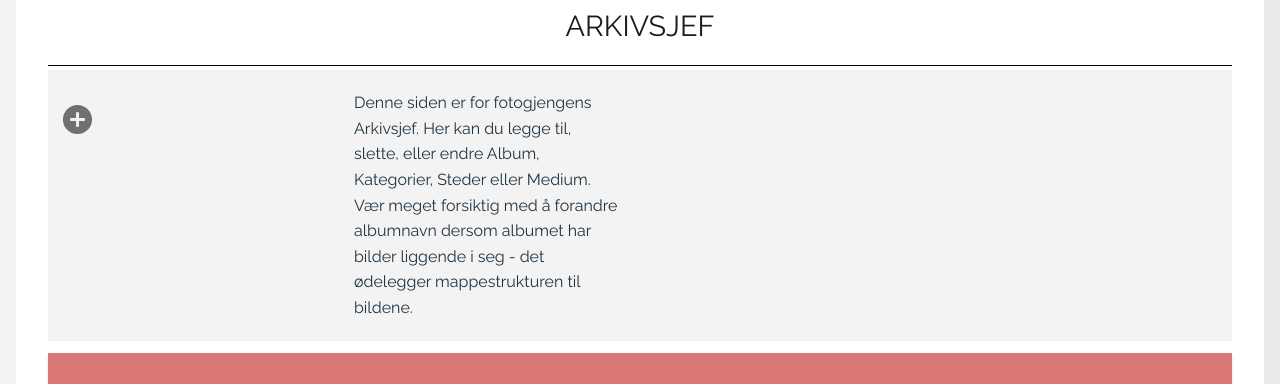
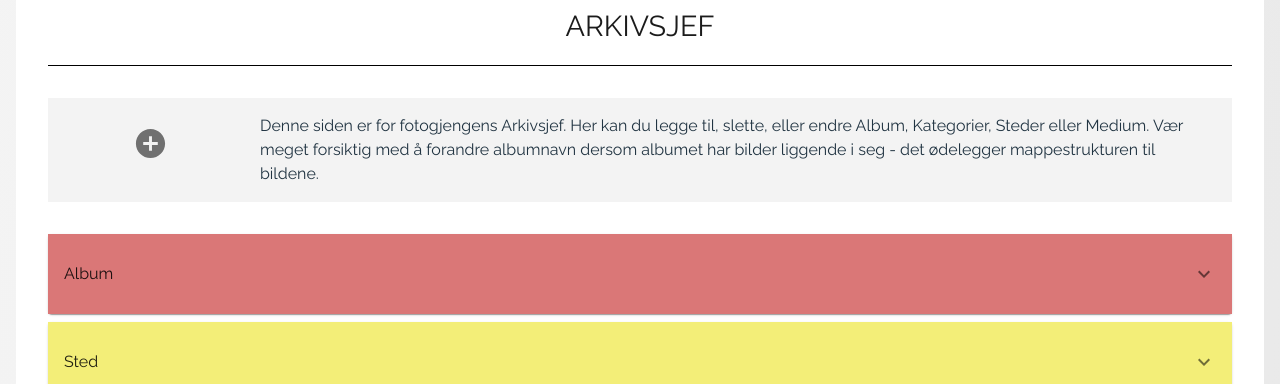
Before and after one commit to Fotogjengen/hilfling-frontend-extern, a React (Create React App) app: page /intern/Arkivsjef in a window 1280 px wide. Shown: the part 257-641 px from the top of the page. Built offline with nearby package versions, Linux system fonts and the light colour scheme.

Commit message:
Fikset css og style på toppen \ref{figma}

```diff
--- a/src/views/Arkivsjef/Arkivsjef.module.css
+++ b/src/views/Arkivsjef/Arkivsjef.module.css
@@ -16,6 +16,8 @@
     width: 33%;
 }
 .description {
+    padding: 1rem;
+    margin-top:2rem;
     background-color: #F3F3F3;
    margin-bottom: 2rem;
 }
--- a/src/views/Arkivsjef/Arkivsjef.tsx
+++ b/src/views/Arkivsjef/Arkivsjef.tsx
@@ -8,15 +8,29 @@ import {
 import styles from "./Arkivsjef.module.css";
 import ArchiveBossAccordion from "../../components/Arkivsjef/ArchiveBossAccordion/ArchiveBossAccordion";
 import Grid from "@material-ui/core/Grid";
-import { Paper } from "@material-ui/core";
 import AddCircleIcon from "@material-ui/icons/AddCircle";
 import IconButton from "@material-ui/core/IconButton";
+import Typography from "@material-ui/core/Typography";
+import { makeStyles } from "@material-ui/core/styles";
 
 const ArchiveBoss: FC = () => {
   const album = arkivsjefAlbum;
   const category = arkivsjefKategori;
   const medium = arkivsjefMedium;
   const place = arkivsjefSted;
+
+  const useStyles = makeStyles((theme) => ({
+    root: {
+      flexGrow: 1,
+    },
+    paper: {
+      padding: theme.spacing(2),
+      textAlign: "center",
+      color: theme.palette.text.secondary,
+    },
+  }));
+
+  const classes = useStyles();
 
   const mapAlbums = () =>
     album.map((Album) => (
@@ -50,18 +64,20 @@ const ArchiveBoss: FC = () => {
     <div className={styles.archiveBoss}>
       <h2> Arkivsjef </h2>
       <div className={styles.description}>
-        <Grid container spacing={5}>
-          <Grid item xs={6} sm={3}>
+        <Grid container spacing={3}>
+          <Grid item xs={2} className={classes.paper}>
             <IconButton aria-label="add">
               <AddCircleIcon fontSize="large" />
             </IconButton>
           </Grid>
 
-          <Grid item xs={6} sm={3}>
-            Denne siden er for fotogjengens Arkivsjef. Her kan du legge til,
-            slette, eller endre Album, Kategorier, Steder eller Medium. Vær
-            meget forsiktig med å forandre albumnavn dersom albumet har bilder
-            liggende i seg - det ødelegger mappestrukturen til bildene.
+          <Grid item xs={10}>
+            <Typography>
+              Denne siden er for fotogjengens Arkivsjef. Her kan du legge til,
+              slette, eller endre Album, Kategorier, Steder eller Medium. Vær
+              meget forsiktig med å forandre albumnavn dersom albumet har bilder
+              liggende i seg - det ødelegger mappestrukturen til bildene.
+            </Typography>
           </Grid>
         </Grid>
       </div>
```
